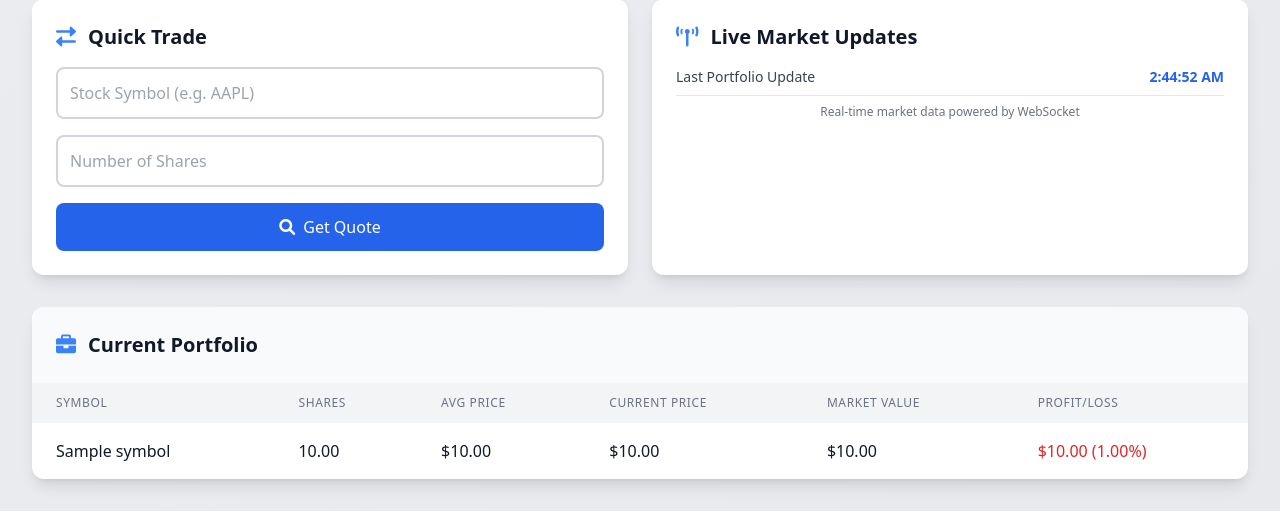
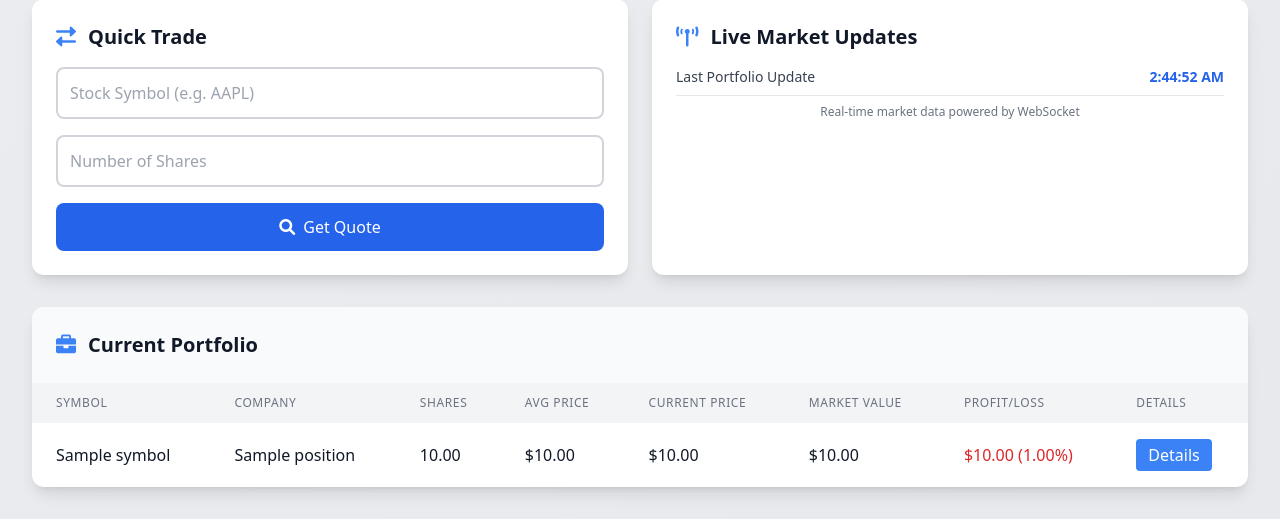
Before and after one commit to MrBlankCoding/Stocks101, a Flask app: template Dashboard/templates/dashboard.html in a window 1280 px wide. Shown: the part 297-816 px from the top of the page. Run offline with Flask 3, Linux system fonts and the light colour scheme; the template is opened without the code that fills it: most values are stand-ins (such as "Sample title", 1, 10 or a date in 2020); parts of the project's set-up code (start-up, migrations or seed data) failed here and were passed over; some libraries are stand-ins or nearby versions.

Commit message:
Added a graph for the homies out there

```diff
--- a/Dashboard/app.py
+++ b/Dashboard/app.py
@@ -424,7 +424,7 @@ def logout():
 @app.route("/dashboard")
 @login_required
 @handle_errors
-@async_route  # Add this decorator
+@async_route
 async def dashboard():
     user_data = mongo.users.find_one({"_id": ObjectId(current_user.get_id())})
     portfolio = user_data.get("portfolio", {})
@@ -433,21 +433,21 @@ async def dashboard():
     portfolio_data = []
     total_portfolio_value = Decimal("0")
 
-    # Fetch all stock prices concurrently
-    async def fetch_all_prices():
+    # Fetch comprehensive stock info concurrently
+    async def fetch_all_stock_details():
         tasks = []
         for symbol in portfolio.keys():
             if portfolio[symbol]["shares"] > 0:
-                tasks.append(stock_service.get_stock_price(symbol))
+                tasks.append(stock_service.get_stock_info(symbol))
         return await asyncio.gather(*tasks)
 
-    stock_prices = await fetch_all_prices()
+    stock_details = await fetch_all_stock_details()
 
-    for (symbol, position), current_price in zip(portfolio.items(), stock_prices):
-        if position["shares"] > 0 and current_price:
+    for (symbol, position), stock_info in zip(portfolio.items(), stock_details):
+        if position["shares"] > 0 and stock_info:
             shares = Decimal(str(position["shares"]))
             avg_price = Decimal(str(position["avg_price"]))
-            current_price = Decimal(str(current_price))
+            current_price = Decimal(str(stock_info['price']))
 
             market_value = shares * current_price
             total_portfolio_value += market_value
@@ -464,8 +464,13 @@ async def dashboard():
                     "profit_loss_percent": (
                         (current_price - avg_price) / avg_price * 100
                     ).quantize(Decimal("0.01")),
-                    "day_change": position.get("day_change", Decimal("0")),
-                    "last_updated": datetime.now(),
+                    "company_name": stock_info.get('company_name', symbol),
+                    "sector": stock_info.get('sector', 'N/A'),
+                    "pe_ratio": stock_info.get('pe_ratio', 0),
+                    "dividend_yield": stock_info.get('dividend_yield', 0),
+                    "market_cap": stock_info.get('market_cap', 0),
+                    "price_history": stock_info.get('price_history', []),
+                    "last_updated": stock_info.get('last_updated', datetime.now()),
                 }
             )
 
--- a/Dashboard/templates/dashboard.html
+++ b/Dashboard/templates/dashboard.html
@@ -6,6 +6,7 @@
     <title>StockDash - Advanced Portfolio Management</title>
     <script src="https://cdn.tailwindcss.com"></script>
     <script src="https://cdnjs.cloudflare.com/ajax/libs/socket.io/4.0.1/socket.io.js"></script>
+    <script src="https://cdn.jsdelivr.net/npm/chart.js@3.7.1/dist/chart.min.js"></script>
     <link rel="stylesheet" href="https://cdnjs.cloudflare.com/ajax/libs/font-awesome/6.0.0/css/all.min.css">
     <style>
         /* Enhanced custom scrollbar */
@@ -184,17 +185,20 @@
                         <thead class="bg-gray-100">
                             <tr>
                                 <th class="px-6 py-3 text-left text-xs font-medium text-gray-500 uppercase tracking-wider">Symbol</th>
+                                <th class="px-6 py-3 text-left text-xs font-medium text-gray-500 uppercase tracking-wider">Company</th>
                                 <th class="px-6 py-3 text-left text-xs font-medium text-gray-500 uppercase tracking-wider">Shares</th>
                                 <th class="px-6 py-3 text-left text-xs font-medium text-gray-500 uppercase tracking-wider">Avg Price</th>
                                 <th class="px-6 py-3 text-left text-xs font-medium text-gray-500 uppercase tracking-wider">Current Price</th>
                                 <th class="px-6 py-3 text-left text-xs font-medium text-gray-500 uppercase tracking-wider">Market Value</th>
                                 <th class="px-6 py-3 text-left text-xs font-medium text-gray-500 uppercase tracking-wider">Profit/Loss</th>
+                                <th class="px-6 py-3 text-left text-xs font-medium text-gray-500 uppercase tracking-wider">Details</th>
                             </tr>
                         </thead>
                         <tbody class="divide-y divide-gray-200">
                             {% for position in portfolio %}
                             <tr id="position-{{ position.symbol }}" class="hover:bg-gray-50 transition duration-200">
                                 <td class="px-6 py-4 whitespace-nowrap font-medium">{{ position.symbol }}</td>
+                                <td class="px-6 py-4 whitespace-nowrap">{{ position.company_name }}</td>
                                 <td class="px-6 py-4 whitespace-nowrap">{{ "%.2f"|format(position.shares) }}</td>
                                 <td class="px-6 py-4 whitespace-nowrap">${{ "%.2f"|format(position.avg_price) }}</td>
                                 <td class="px-6 py-4 whitespace-nowrap price-cell">${{ "%.2f"|format(position.current_price) }}</td>
@@ -202,12 +206,46 @@
                                 <td class="px-6 py-4 whitespace-nowrap {{ 'text-green-600' if position.profit_loss > 0 else 'text-red-600' }}">
                                     ${{ "%.2f"|format(position.profit_loss) }} ({{ "%.2f"|format(position.profit_loss_percent) }}%)
                                 </td>
+                                <td class="px-6 py-4 whitespace-nowrap">
+                                    <button onclick="showStockDetails('{{ position.symbol }}')"
+                                        class="bg-blue-500 text-white px-3 py-1 rounded hover:bg-blue-600 transition">
+                                        Details
+                                    </button>
+                                </td>
                             </tr>
                             {% endfor %}
                         </tbody>
                     </table>
                 </div>
             </section>
+
+            <!-- Stock Details Modal -->
+            <div id="stock-details-modal" class="fixed inset-0 bg-black bg-opacity-50 z-50 hidden flex items-center justify-center">
+                <div class="bg-white rounded-xl p-8 max-w-4xl w-full max-h-[90vh] overflow-y-auto">
+                    <div class="flex justify-between items-center mb-6">
+                        <h2 id="modal-stock-symbol" class="text-2xl font-bold"></h2>
+                        <button onclick="closeStockDetailsModal()" class="text-gray-600 hover:text-gray-900">
+                            <i class="fas fa-times text-2xl"></i>
+                        </button>
+                    </div>
+                    <div class="grid md:grid-cols-2 gap-6">
+                        <div>
+                            <h3 class="text-lg font-semibold mb-4">Company Information</h3>
+                            <div class="space-y-2">
+                                <p><strong>Name:</strong> <span id="modal-company-name"></span></p>
+                                <p><strong>Sector:</strong> <span id="modal-sector"></span></p>
+                                <p><strong>Market Cap:</strong> <span id="modal-market-cap"></span></p>
+                                <p><strong>P/E Ratio:</strong> <span id="modal-pe-ratio"></span></p>
+                                <p><strong>Dividend Yield:</strong> <span id="modal-dividend-yield"></span></p>
+                            </div>
+                        </div>
+                        <div>
+                            <h3 class="text-lg font-semibold mb-4">Price History</h3>
+                            <canvas id="price-history-chart" width="400" height="200"></canvas>
+                        </div>
+                    </div>
+                </div>
+            </div>
         </main>
     </div>
 
@@ -221,7 +259,6 @@
             }
         });
 
-        <!-- Previous code remains the same, continuing with the script -->
         function updatePrice(symbol, price) {
                 const row = document.getElementById(`position-${symbol}`);
                 if (row) {
@@ -306,6 +343,47 @@
                     alert(data.error);
                 }
             }
+            function showStockDetails(symbol) {
+                const position = {{ portfolio | tojson | safe }}.find(p => p.symbol === symbol);
+
+                if (position) {
+                    document.getElementById('modal-stock-symbol').textContent = symbol;
+                    document.getElementById('modal-company-name').textContent = position.company_name;
+                    document.getElementById('modal-sector').textContent = position.sector;
+                    document.getElementById('modal-market-cap').textContent =
+                        `$${(position.market_cap / 1e9).toFixed(2)} B`;
+                    document.getElementById('modal-pe-ratio').textContent = position.pe_ratio.toFixed(2);
+                    document.getElementById('modal-dividend-yield').textContent =
+                        `${(position.dividend_yield * 100).toFixed(2)}%`;
+
+                    // Create price history chart
+                    const ctx = document.getElementById('price-history-chart').getContext('2d');
+                    new Chart(ctx, {
+                        type: 'line',
+                        data: {
+                            labels: position.price_history.map(h => h.date),
+                            datasets: [{
+                                label: 'Price',
+                                data: position.price_history.map(h => h.price),
+                                borderColor: 'rgb(75, 192, 192)',
+                                tension: 0.1
+                            }]
+                        },
+                        options: {
+                            responsive: true,
+                            plugins: {
+                                legend: { display: false }
+                            }
+                        }
+                    });
+
+                    document.getElementById('stock-details-modal').classList.remove('hidden');
+                }
+            }
+
+            function closeStockDetailsModal() {
+                document.getElementById('stock-details-modal').classList.add('hidden');
+            }
         </script>
     </body>
     </html>
```
